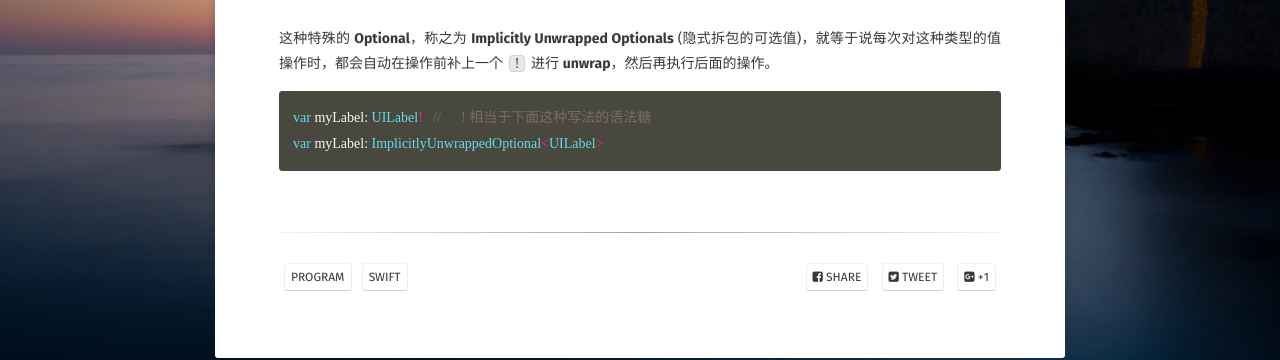
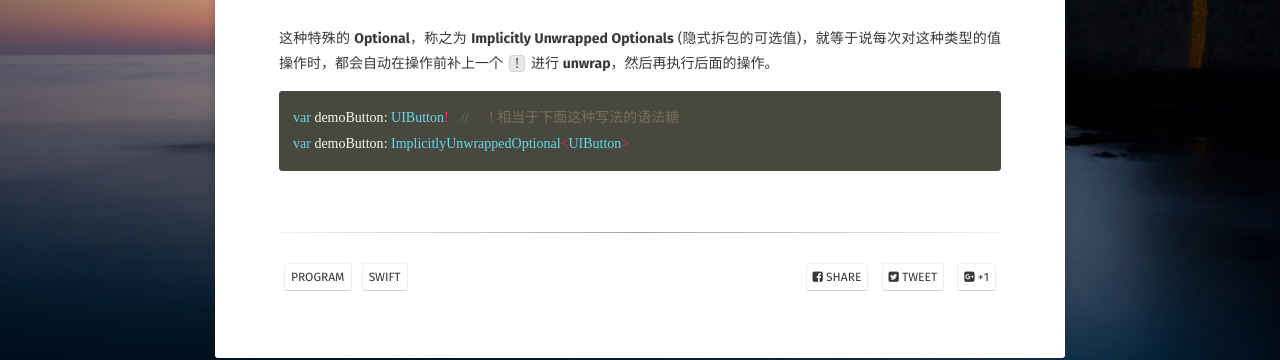
Before and after one commit to AurevoirXavier/deprecated-AurevoirXavier.github.io, a Jekyll site: the page built from _posts/2017-4-11-syntacticSugarSwift.md, in a window 1280 px wide and 900 px high, scrolled down 1787 px. Shown: the part 462-822 px from the top of the window. Built offline with Jekyll 4.4.1, drawn with Linux system fonts in a browser that asks for light colours; some web fonts are replaced; comment, search, counter and statistics services are not loaded.

Commit message:
21:06/04/25/17

````diff
--- a/_posts/2017-4-11-syntacticSugarSwift.md
+++ b/_posts/2017-4-11-syntacticSugarSwift.md
@@ -82,6 +82,6 @@ var demo: Optional<String>
 这种特殊的 **Optional**，称之为 **Implicitly Unwrapped Optionals** (隐式拆包的可选值)，就等于说每次对这种类型的值操作时，都会自动在操作前补上一个 `!` 进行 **unwrap**，然后再执行后面的操作。
 
 ```swift
-var myLabel: UILabel!	//	! 相当于下面这种写法的语法糖
-var myLabel: ImplicitlyUnwrappedOptional<UILabel>
+var demoButton: UIButton!	//	! 相当于下面这种写法的语法糖
+var demoButton: ImplicitlyUnwrappedOptional<UIButton>
 ```
````
Also changed, not shown: _posts/2017-4-25-questionMarkExclamatoryMarkSwift.md (+2 -2 lines).
